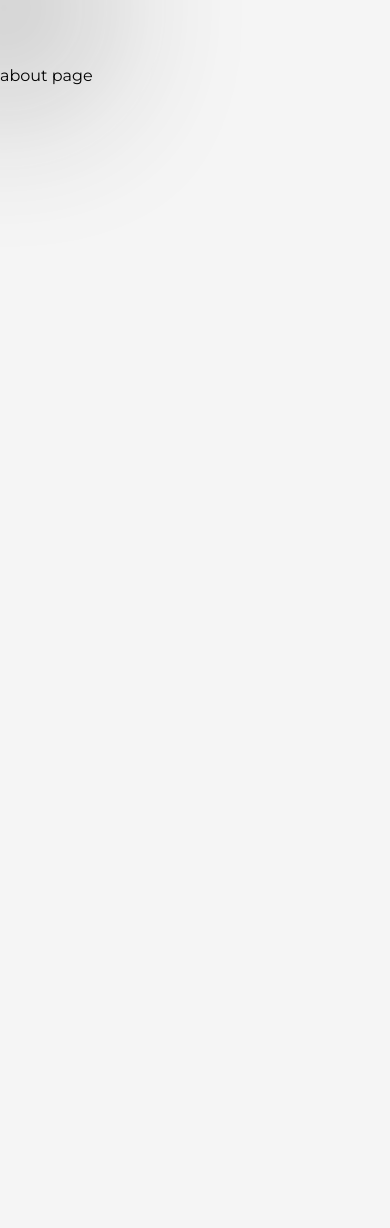
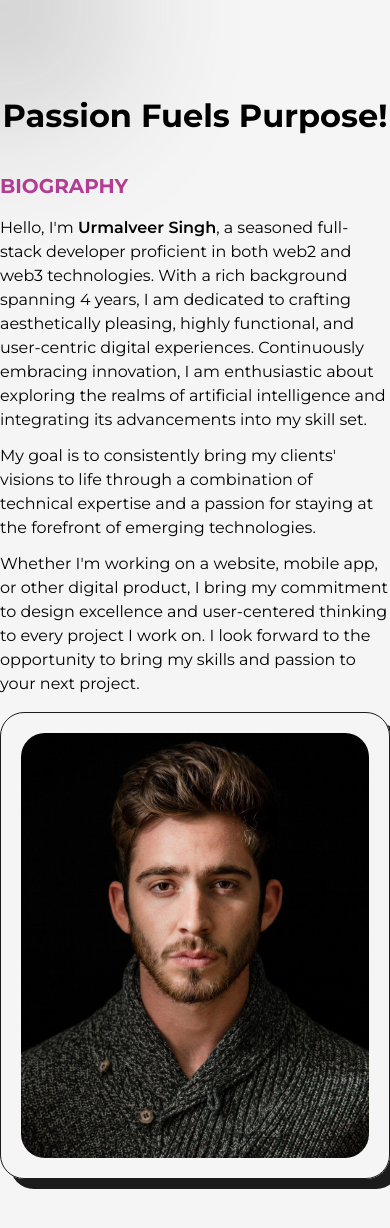
Before and after one commit to oggy107/portfolio, a Next.js app: page /about in a window 390 px wide. Shown: the top 1228 px of the page. Before the commit the page ends 844 px from the top, so only its background shows below. Built offline with nearby package versions, Linux system fonts and the light colour scheme.

Commit message:
adjusted: responsive values

```diff
--- a/src/app/about/page.js
+++ b/src/app/about/page.js
@@ -1,7 +1,60 @@
+import Image from "next/image";
+
+import developerPic from "../../../public/images/profile/developer-pic-2.jpg";
+
 export default function About() {
     return (
-        <div>
-            <h1>about page</h1>
+        <div className="w-full min-h-[calc(100vh-8rem)] container m-auto py-7 lg:py-12">
+            <section className="text-center text-[2rem] sm:text-[3rem] whitespace-nowrap lg:text-[5rem] lg:leading-[5rem] font-bold">
+                Passion Fuels Purpose!
+            </section>
+            <section className="my-8 lg:my-16 flex flex-col items-center justify-center md:flex-row gap-4">
+                <div className="w-full">
+                    <h4 className="mb-4 text-xl font-bold text-primary">
+                        BIOGRAPHY
+                    </h4>
+                    <div>
+                        <p>
+                            Hello, I&apos;m{" "}
+                            <span className="font-semibold">
+                                Urmalveer Singh
+                            </span>
+                            , a seasoned full-stack developer proficient in both
+                            web2 and web3 technologies. With a rich background
+                            spanning 4 years, I am dedicated to crafting
+                            aesthetically pleasing, highly functional, and
+                            user-centric digital experiences. Continuously
+                            embracing innovation, I am enthusiastic about
+                            exploring the realms of artificial intelligence and
+                            integrating its advancements into my skill set.
+                        </p>
+                        <p className="py-3">
+                            My goal is to consistently bring my clients&apos;
+                            visions to life through a combination of technical
+                            expertise and a passion for staying at the forefront
+                            of emerging technologies.
+                        </p>
+                        <p>
+                            Whether I&apos;m working on a website, mobile app,
+                            or other digital product, I bring my commitment to
+                            design excellence and user-centered thinking to
+                            every project I work on. I look forward to the
+                            opportunity to bring my skills and passion to your
+                            next project.
+                        </p>
+                    </div>
+                </div>
+                <div className="w-full max-w-[400px] border border-dark rounded-3xl dark:border-light p-5 shadow-[10px_10px] shadow-dark dark:shadow-light transition-shadow duration-300 theme-transition">
+                    <Image
+                        src={developerPic}
+                        alt="developer"
+                        className="w-full rounded-3xl"
+                        quality={100}
+                        placeholder="blur"
+                        priority={true}
+                    />
+                </div>
+            </section>
         </div>
-    )
+    );
 }
```
